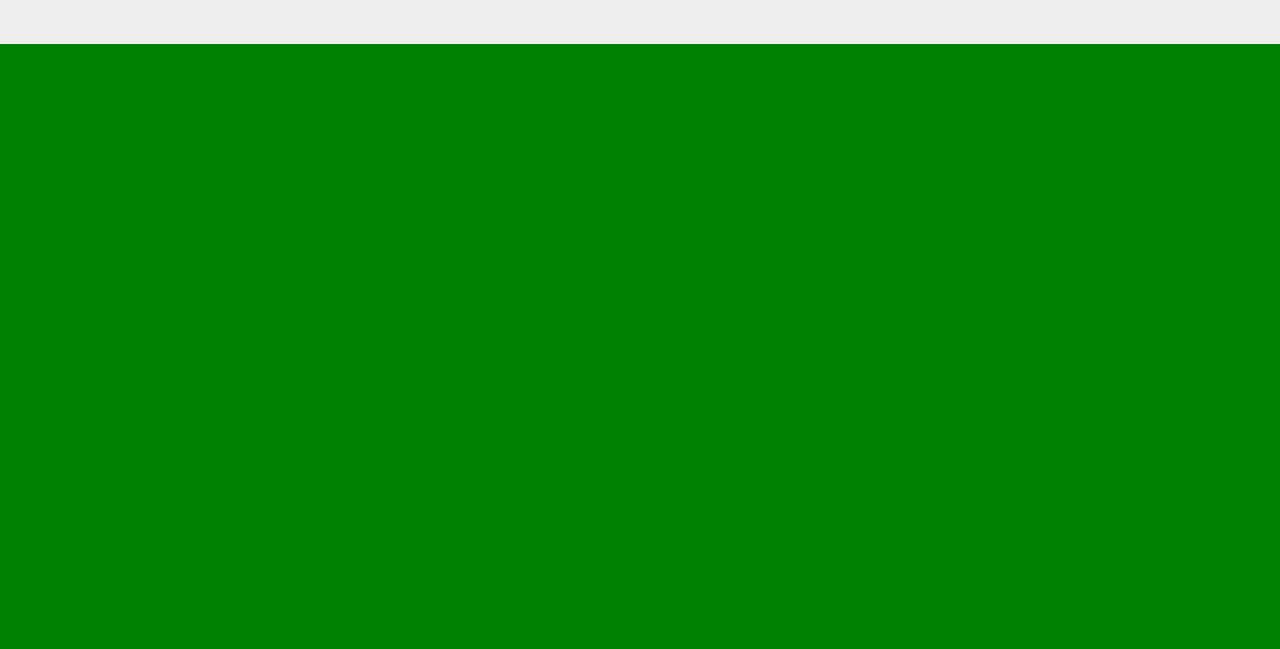
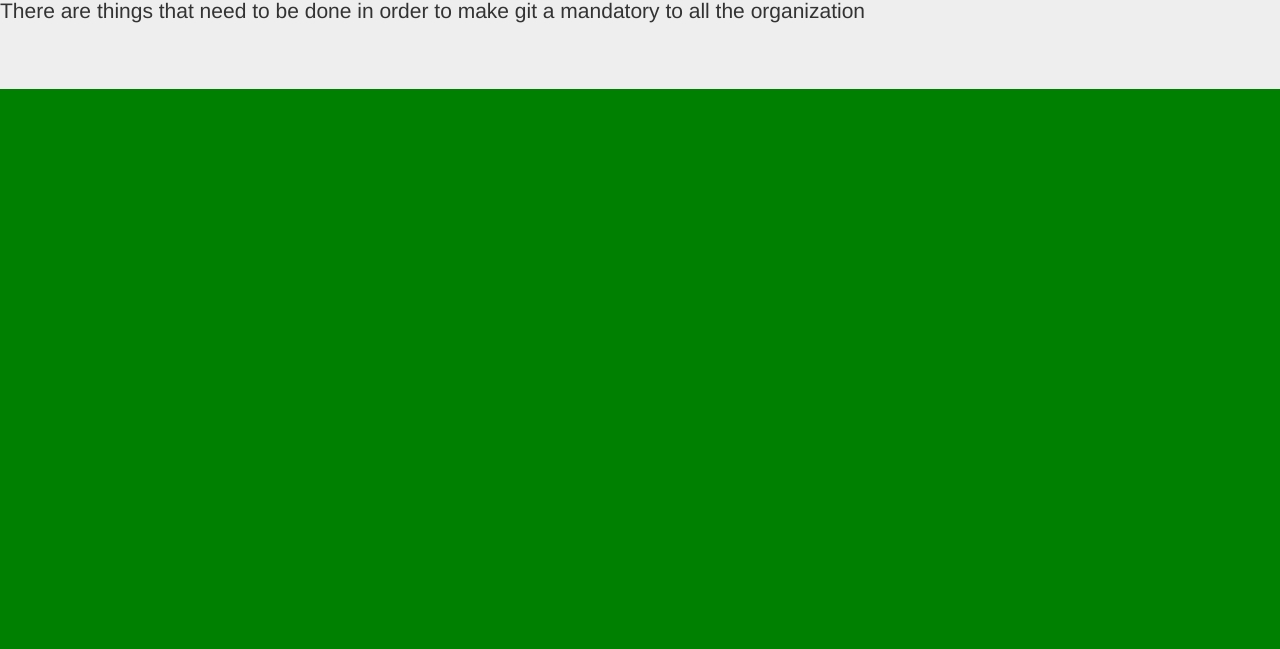
Before and after one commit to safaridevs/ccf, a plain HTML site: page index.html in a window 1280 px wide. Shown: the part 151-800 px from the top of the page. Drawn offline with nearby package versions, Linux system fonts and the light colour scheme.

Commit message:
added some line of code

```diff
--- a/index.html
+++ b/index.html
@@ -6,6 +6,7 @@
 <body style="background-color: green">
 <div class="jumbotron">
 <h1>Home of GIT </h1>
+<p> There are things that need to be done in order to make git a mandatory to all the organization </p>
 </div>
 </body>
 </html>
```
